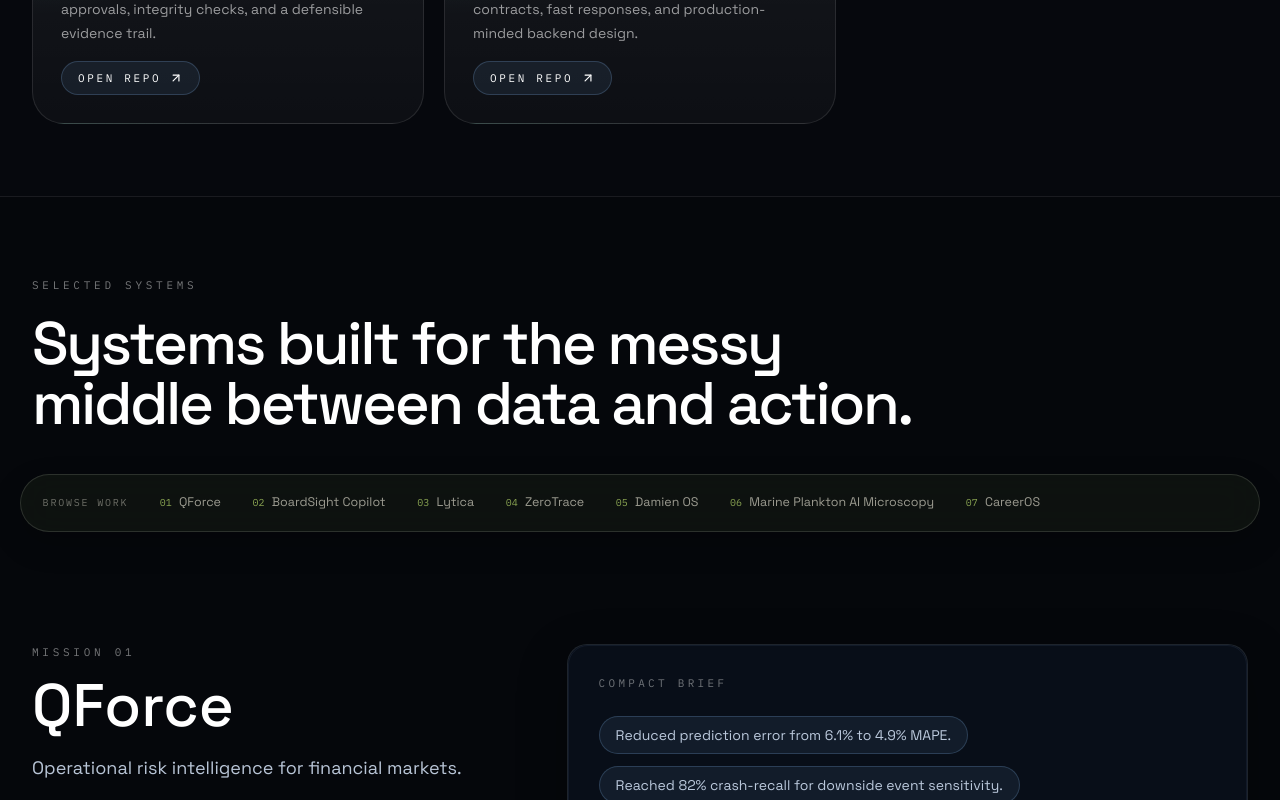
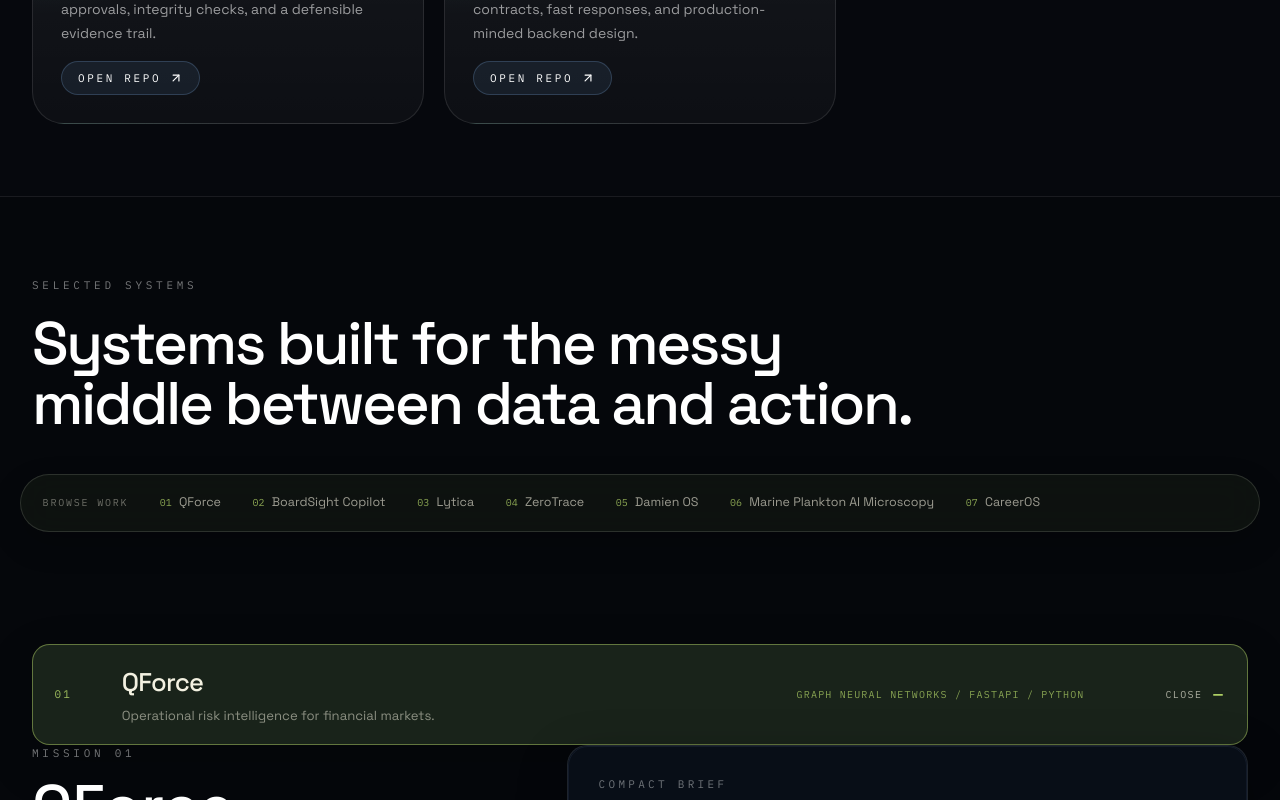
Before and after one commit to kagent2704/kashmira-patil-portfolio, a Next.js app: page / in a window 1280 px wide. Shown: the part 2000-2800 px from the top of the page. Built offline with nearby package versions, Linux system fonts and the light colour scheme.

Commit message:
Make project case studies collapsible

```diff
--- a/app/globals.css
+++ b/app/globals.css
@@ -123,6 +123,43 @@ body::after {
   border-color: rgba(215, 255, 122, 0.22);
   background: rgba(215, 255, 122, 0.08);
   color: #efffc8;
+}
+
+.project-accordion {
+  display: grid;
+  grid-template-columns: 3rem minmax(0, 1.5fr) minmax(11rem, 0.8fr) auto;
+  gap: 1.2rem;
+  align-items: center;
+  width: 100%;
+  border: 1px solid rgba(230, 237, 219, 0.14);
+  border-radius: 1.1rem;
+  padding: 1.15rem 1.35rem;
+  background: rgba(16, 21, 17, 0.76);
+  color: inherit;
+  text-align: left;
+  transition: border-color 180ms ease, background 180ms ease, transform 180ms ease;
+}
+
+.project-accordion:hover,
+.project-accordion.is-open {
+  border-color: rgba(215, 255, 122, 0.38);
+  background: rgba(31, 42, 30, 0.82);
+}
+
+.project-accordion.is-open { box-shadow: 0 18px 50px rgba(0, 0, 0, 0.18); }
+.project-accordion-number { color: rgba(215, 255, 122, 0.7); font: 11px var(--font-mono), monospace; letter-spacing: 0.18em; }
+.project-accordion-main { display: grid; gap: 0.25rem; min-width: 0; }
+.project-accordion-title { color: #f3f1e1; font-size: clamp(1.15rem, 2vw, 1.65rem); font-weight: 500; letter-spacing: -0.03em; }
+.project-accordion-positioning { overflow: hidden; color: rgba(243, 241, 225, 0.52); font-size: 0.82rem; text-overflow: ellipsis; white-space: nowrap; }
+.project-accordion-stack { overflow: hidden; color: rgba(215, 255, 122, 0.58); font: 10px var(--font-mono), monospace; letter-spacing: 0.12em; text-overflow: ellipsis; text-transform: uppercase; white-space: nowrap; }
+.project-accordion-action { display: inline-flex; gap: 0.6rem; align-items: center; color: rgba(243, 241, 225, 0.68); font: 10px var(--font-mono), monospace; letter-spacing: 0.14em; text-transform: uppercase; white-space: nowrap; }
+.project-accordion-action span { color: #d7ff7a; font-size: 1.25rem; line-height: 0.7; }
+
+@media (max-width: 760px) {
+  .project-accordion { grid-template-columns: 2rem minmax(0, 1fr) auto; gap: 0.7rem; padding: 1rem; }
+  .project-accordion-stack { display: none; }
+  .project-accordion-action { font-size: 0; letter-spacing: 0; }
+  .project-accordion-action span { font-size: 1.6rem; }
 }
 
 @media (max-width: 900px) {
--- a/app/page.tsx
+++ b/app/page.tsx
@@ -681,10 +681,19 @@ function HorizontalCapabilityRail() {
   );
 }
 
-function MissionSection({ project, index }: { project: Project; index: number }) {
+function MissionSection({ project, index, expanded, onToggle }: { project: Project; index: number; expanded: boolean; onToggle: () => void }) {
   return (
     <section className="mission-shell" id={project.slug}>
-      <div className="mission-grid">
+      <button type="button" className={`project-accordion ${expanded ? "is-open" : ""}`} onClick={onToggle} aria-expanded={expanded}>
+        <span className="project-accordion-number">{String(index + 1).padStart(2, "0")}</span>
+        <span className="project-accordion-main">
+          <span className="project-accordion-title">{project.title}</span>
+          <span className="project-accordion-positioning">{project.positioning}</span>
+        </span>
+        <span className="project-accordion-stack">{project.stack.slice(0, 3).join(" / ")}</span>
+        <span className="project-accordion-action">{expanded ? "Close" : "Open case study"} <span>{expanded ? "−" : "+"}</span></span>
+      </button>
+      {expanded ? <div className="mission-grid">
         <div className="mission-sticky">
           <p className="section-kicker">{project.eyebrow}</p>
           <h2 className="mt-4 text-4xl font-medium text-white md:text-6xl">{project.title}</h2>
@@ -823,7 +832,7 @@ function MissionSection({ project, index }: { project: Project; index: number })
             </div>
           </motion.div>
         </div>
-      </div>
+      </div> : null}
     </section>
   );
 }
@@ -831,6 +840,7 @@ function MissionSection({ project, index }: { project: Project; index: number })
 export default function HomePage() {
   const heroRef = useRef<HTMLElement | null>(null);
   const [activeAwardIndex, setActiveAwardIndex] = useState<number | null>(null);
+  const [expandedProject, setExpandedProject] = useState<string | null>(projects[0]?.slug ?? null);
   const { scrollYProgress } = useScroll({
     target: heroRef,
     offset: ["start start", "end start"],
@@ -1074,7 +1084,13 @@ export default function HomePage() {
       </nav>
 
       {projects.map((project, index) => (
-        <MissionSection key={project.slug} project={project} index={index} />
+        <MissionSection
+          key={project.slug}
+          project={project}
+          index={index}
+          expanded={expandedProject === project.slug}
+          onToggle={() => setExpandedProject((current) => current === project.slug ? null : project.slug)}
+        />
       ))}
 
       <section className="relative overflow-hidden px-5 pb-24 pt-24 md:px-8 md:pb-32">
```
